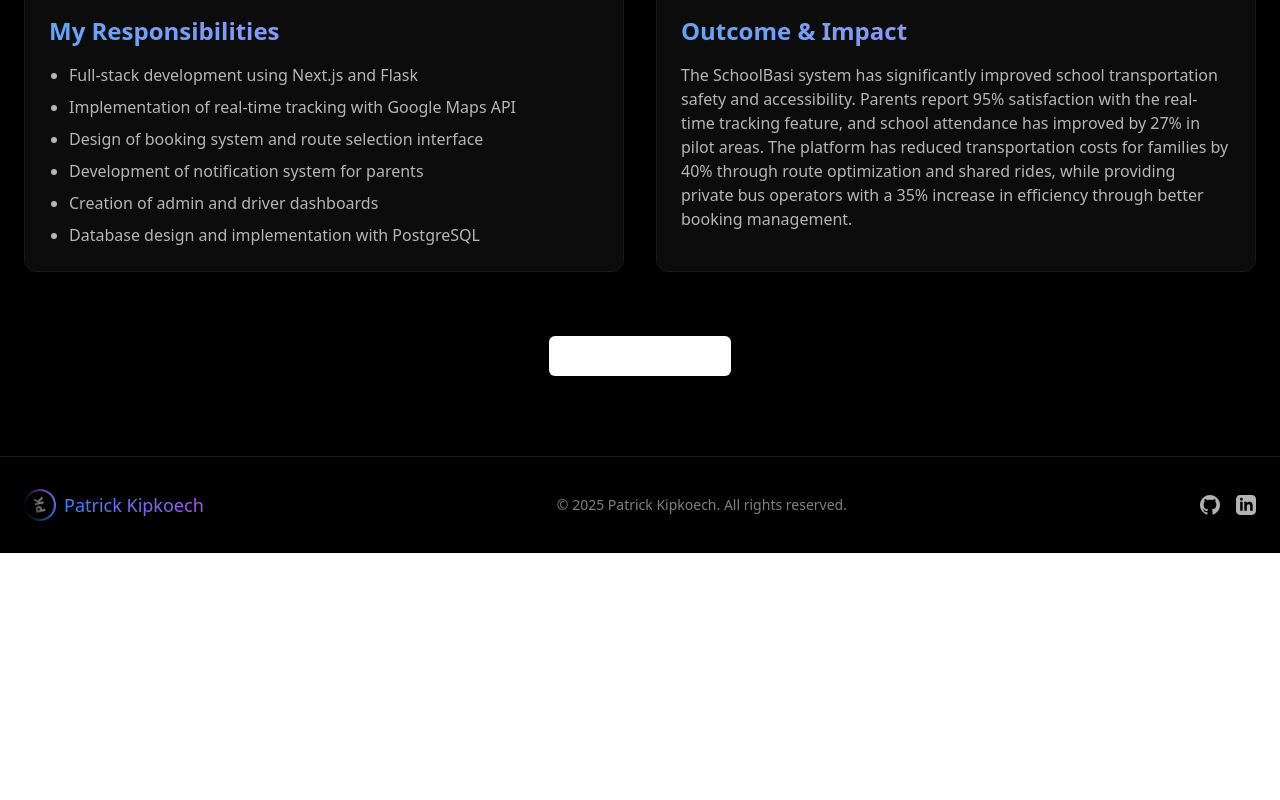
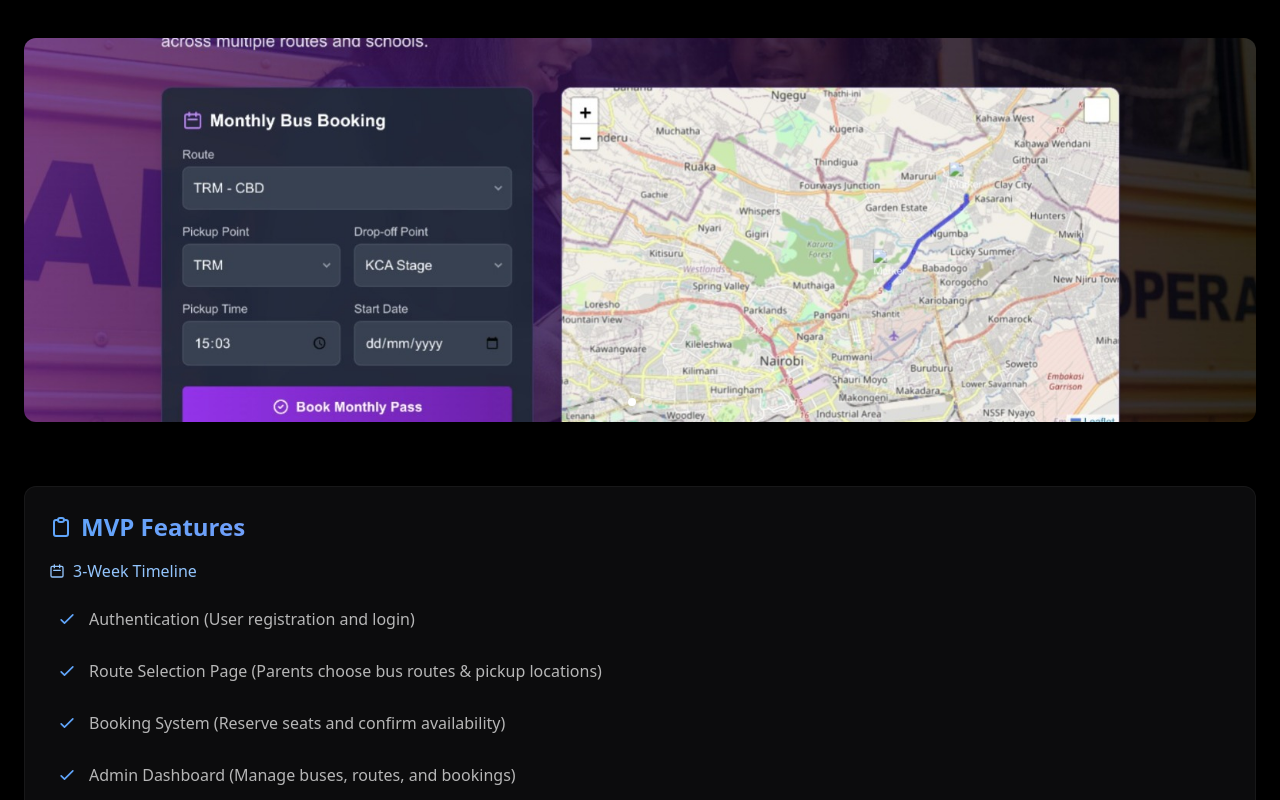
Before and after one commit to koskei-kipkoech/Personal-Portfolio, a Next.js app: page /projects/1 in a window 1280 px wide. Shown: the part 980-1780 px from the top of the page. Before the commit the page ends 1533 px from the top, so only its background shows below. Built offline with nearby package versions, Linux system fonts and the light colour scheme.

Commit message:
Updates changes with the landing images

```diff
--- a/app/projects/[id]/page.tsx
+++ b/app/projects/[id]/page.tsx
@@ -29,6 +29,7 @@ interface ProjectDetail {
     timeline: string;
     features: string[];
   };
+  landingImg?: string[] | string;
   image: string;
   technologies: Technology[];
   url?: string;
@@ -44,6 +45,7 @@ export default function ProjectDetail() {
 
   const [project, setProject] = useState<ProjectDetail | null>(null);
   const [loading, setLoading] = useState(true);
+  const [currentImageIndex, setCurrentImageIndex] = useState(0);
 
   useEffect(() => {
     fetch('/db.json')
@@ -157,7 +159,7 @@ export default function ProjectDetail() {
                   </span>
                 ))}
               </div>
-
+              <h2 className="text-2xl font-semibold mb-4 text-transparent bg-clip-text bg-gradient-to-r from-blue-400 to-purple-400">Technologies</h2>
               <div className="flex flex-wrap gap-2 mb-6">
                 {project.technologies.map((tech, index) => (
                   <span key={index} className="text-xs px-2 py-1 rounded-full bg-white/10 text-white/70">
@@ -202,49 +204,112 @@ export default function ProjectDetail() {
               </p>
             </div>
           </motion.div>
+          {project.landingImg && (
+            <motion.div
+              initial={{ opacity: 0, y: 20 }}
+              animate={{ opacity: 1, y: 0 }}
+              transition={{ duration: 0.5, delay: 0.5 }}
+              className="relative h-64 md:h-96 rounded-xl overflow-hidden mb-16"
+            >
+              {Array.isArray(project.landingImg) ? (
+                <>
+                  <Image
+                    src={project.landingImg[currentImageIndex]}
+                    alt="Landing page screenshot"
+                    fill
+                    className="object-cover object-center"
+                  />
+                  <div className="absolute bottom-4 left-1/2 transform -translate-x-1/2 flex space-x-2">
+                    {project.landingImg.map((_, index) => (
+                      <button
+                        key={index}
+                        onClick={() => setCurrentImageIndex(index)}
+                        className={`w-2 h-2 rounded-full transition-colors ${index === currentImageIndex ? 'bg-white' : 'bg-white/50'}`}
+                      />
+                    ))}
+                  </div>
+                </>
+              ) : (
+                <Image
+                  src={project.landingImg}
+                  alt="Landing page screenshot"
+                  fill
+                  className="object-cover object-center"
+                />
+              )}
+            </motion.div>
+          )}
+          <motion.div
+            initial={{ opacity: 0, y: 20 }}
+            animate={{ opacity: 1, y: 0 }}
+            transition={{ duration: 0.5, delay: 0.4 }}
+            className="bg-zinc-900/50 backdrop-blur-sm rounded-xl border border-white/5 p-6 mb-8 hover:border-blue-500/30 transition-all duration-300"
+          >
+            <h2 className="text-2xl font-semibold mb-4 text-transparent bg-clip-text bg-gradient-to-r from-blue-400 to-purple-400 flex items-center gap-2">
+              <svg xmlns="http://www.w3.org/2000/svg" className="h-6 w-6 text-blue-400" fill="none" viewBox="0 0 24 24" stroke="currentColor">
+                <path strokeLinecap="round" strokeLinejoin="round" strokeWidth={2} d="M9 5H7a2 2 0 00-2 2v12a2 2 0 002 2h10a2 2 0 002-2V7a2 2 0 00-2-2h-2M9 5a2 2 0 002 2h2a2 2 0 002-2M9 5a2 2 0 012-2h2a2 2 0 012 2" />
+              </svg>
+              MVP Features
+            </h2>
+            <div className="mb-4">
+              <span className="text-blue-300 flex items-center gap-2">
+                <svg xmlns="http://www.w3.org/2000/svg" className="h-4 w-4" fill="none" viewBox="0 0 24 24" stroke="currentColor">
+                  <path strokeLinecap="round" strokeLinejoin="round" strokeWidth={2} d="M8 7V3m8 4V3m-9 8h10M5 21h14a2 2 0 002-2V7a2 2 0 00-2-2H5a2 2 0 00-2 2v12a2 2 0 002 2z" />
+                </svg>
+                {project.mvpFeatures.timeline}
+              </span>
+            </div>
+            <ul className="text-white/70 space-y-3">
+              {project.mvpFeatures.features.map((feature, index) => (
+                <li key={index} className="flex items-start gap-3 p-2 rounded-lg hover:bg-white/5 transition-colors">
+                  <svg xmlns="http://www.w3.org/2000/svg" className="h-5 w-5 mt-0.5 text-blue-400 flex-shrink-0" fill="none" viewBox="0 0 24 24" stroke="currentColor">
+                    <path strokeLinecap="round" strokeLinejoin="round" strokeWidth={2} d="M5 13l4 4L19 7" />
+                  </svg>
+                  <span>{feature}</span>
+                </li>
+              ))}
+            </ul>
+          </motion.div>
 
           <motion.div
             initial={{ opacity: 0, y: 20 }}
             animate={{ opacity: 1, y: 0 }}
-            transition={{ duration: 0.5, delay: 0.3 }}
-            className="grid grid-cols-1 md:grid-cols-2 gap-8 mb-16"
+            transition={{ duration: 0.5, delay: 0.6 }}
+            className="bg-zinc-900/50 backdrop-blur-sm rounded-xl border border-white/5 p-6 mb-8 hover:border-purple-500/30 transition-all duration-300"
           >
-            <div className="bg-zinc-900/50 backdrop-blur-sm rounded-xl border border-white/5 p-6">
-              <h2 className="text-2xl font-semibold mb-4 text-transparent bg-clip-text bg-gradient-to-r from-blue-400 to-purple-400">
-                My Responsibilities
+            <h2 className="text-2xl font-semibold mb-4 text-transparent bg-clip-text bg-gradient-to-r from-blue-400 to-purple-400 flex items-center gap-2">
+              <svg xmlns="http://www.w3.org/2000/svg" className="h-6 w-6 text-purple-400" fill="none" viewBox="0 0 24 24" stroke="currentColor">
+                <path strokeLinecap="round" strokeLinejoin="round" strokeWidth={2} d="M21 13.255A23.931 23.931 0 0112 15c-3.183 0-6.22-.62-9-1.745M16 6V4a2 2 0 00-2-2h-4a2 2 0 00-2 2v2m4 6h.01M5 20h14a2 2 0 002-2V8a2 2 0 00-2-2H5a2 2 0 00-2 2v10a2 2 0 002 2z" />
+              </svg>
+              Responsibilities
             </h2>
-              <ul className="text-white/70 space-y-2 ml-5">
-                {project.responsibilities.map((resp, index) => (
-                  <li key={index} className="list-disc">
-                    {resp}
+            <ul className="text-white/70 space-y-3">
+              {project.responsibilities.map((responsibility, index) => (
+                <li key={index} className="flex items-start gap-3 p-2 rounded-lg hover:bg-white/5 transition-colors">
+                  <svg xmlns="http://www.w3.org/2000/svg" className="h-5 w-5 mt-0.5 text-purple-400 flex-shrink-0" fill="none" viewBox="0 0 24 24" stroke="currentColor">
+                    <path strokeLinecap="round" strokeLinejoin="round" strokeWidth={2} d="M9 12l2 2 4-4m6 2a9 9 0 11-18 0 9 9 0 0118 0z" />
+                  </svg>
+                  <span>{responsibility}</span>
                 </li>
               ))}
             </ul>
-            </div>
+          </motion.div>
 
-            <div className="bg-zinc-900/50 backdrop-blur-sm rounded-xl border border-white/5 p-6">
+          <motion.div
+            initial={{ opacity: 0, y: 20 }}
+            animate={{ opacity: 1, y: 0 }}
+            transition={{ duration: 0.5, delay: 0.7 }}
+            className="bg-zinc-900/50 backdrop-blur-sm rounded-xl border border-white/5 p-6 mb-8"
+          >
             <h2 className="text-2xl font-semibold mb-4 text-transparent bg-clip-text bg-gradient-to-r from-blue-400 to-purple-400">
-                Outcome & Impact
+              Outcome
             </h2>
             <p className="text-white/70">
               {project.outcome}
             </p>
-            </div>
           </motion.div>
-
-          <div className="flex justify-center">
-            <Link href="/projects">
-              <Button variant="outline" className="border border-white/10 hover:bg-white/5">
-                <svg xmlns="http://www.w3.org/2000/svg" className="h-4 w-4 mr-2" fill="none" viewBox="0 0 24 24" stroke="currentColor">
-                  <path strokeLinecap="round" strokeLinejoin="round" strokeWidth={2} d="M10 19l-7-7m0 0l7-7m-7 7h18" />
-                </svg>
-                Back to All Projects
-              </Button>
-            </Link>
-          </div>
           </div>
         </section>
-
         <Footer />
       </main>
     );
```
Lines whose indentation alone changed are shown as unchanged.
